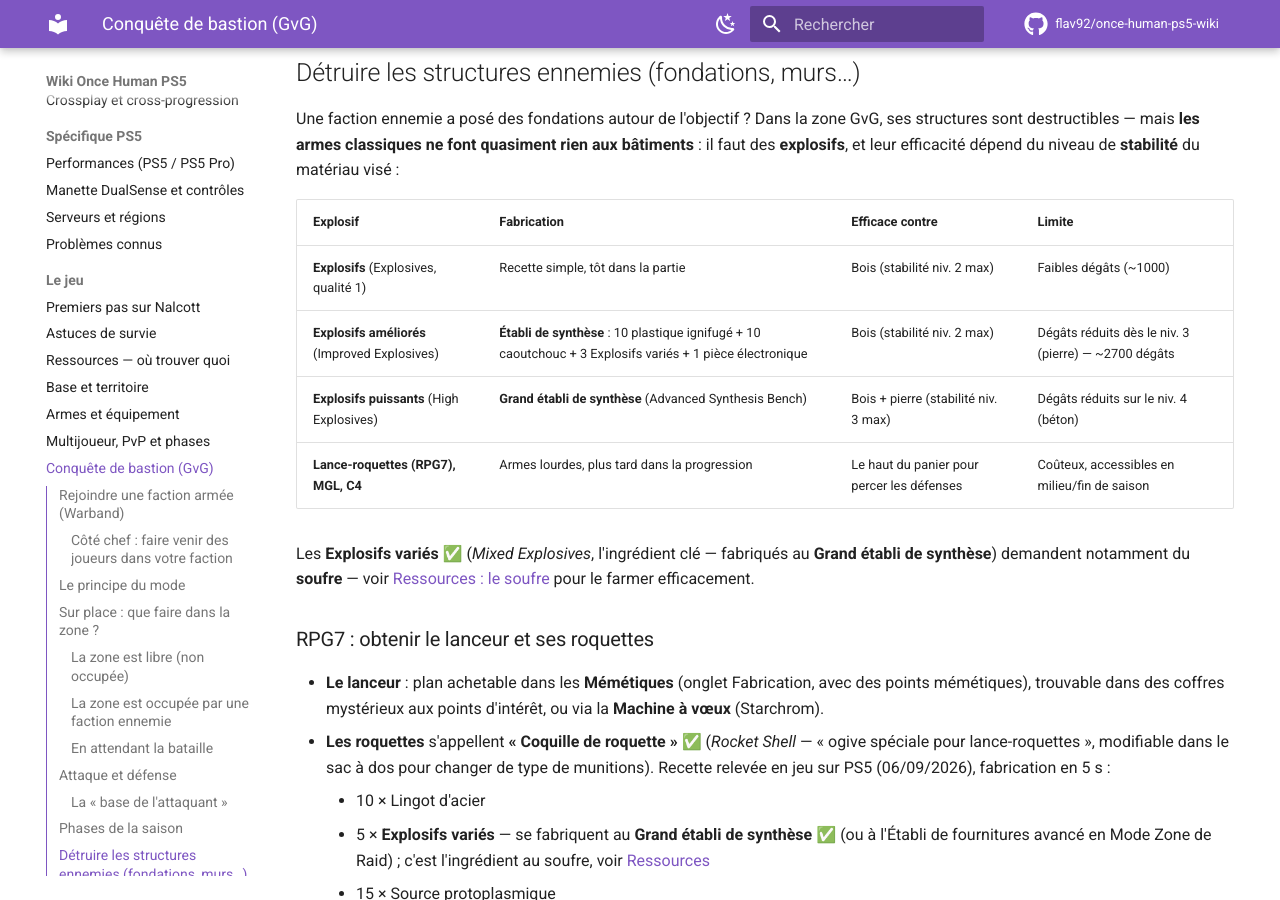
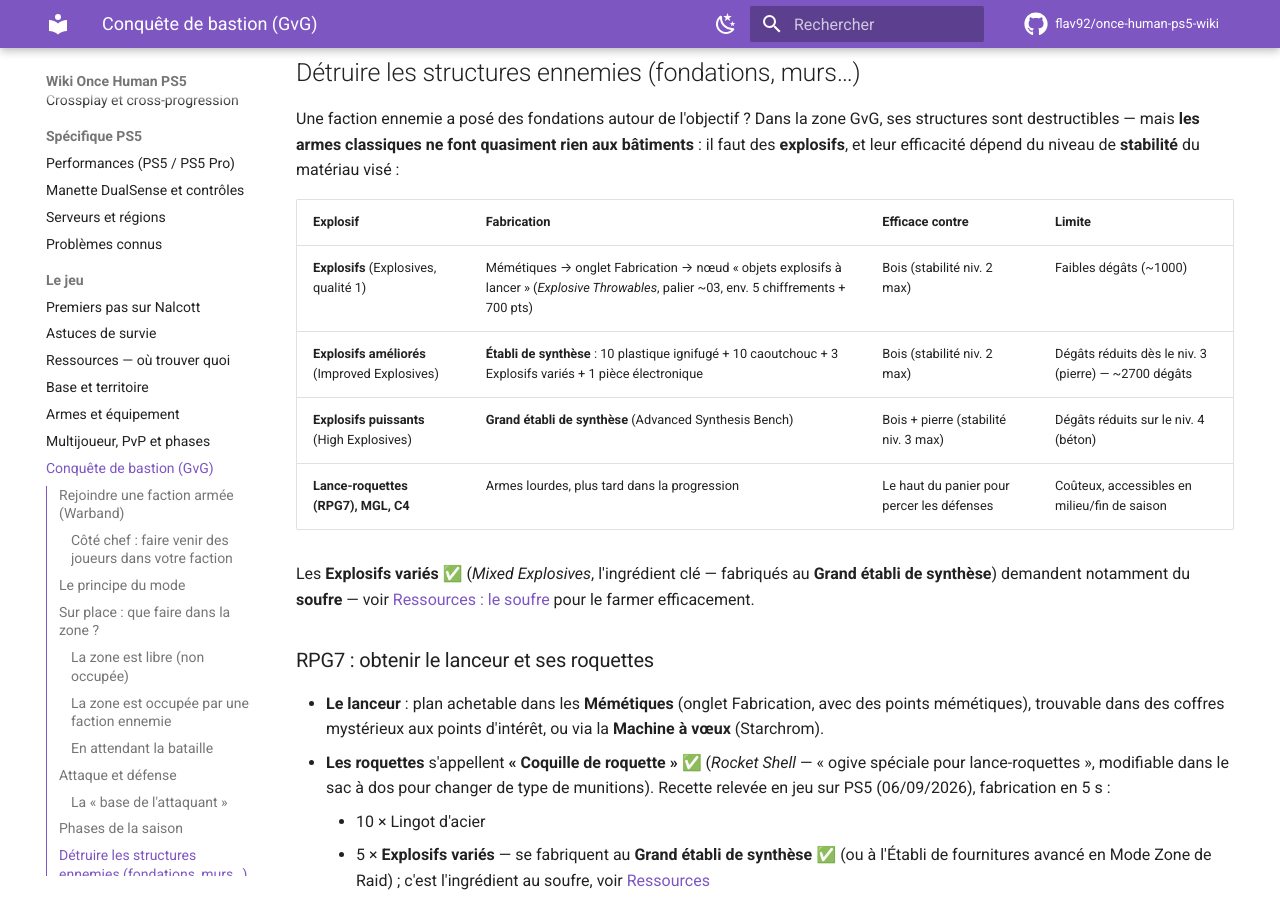
Before and after one commit to flav92/once-human-ps5-wiki, an MkDocs documentation site: the page built from docs/jeu/conquete-bastion.md, in a window 1280 px wide and 900 px high, scrolled down 2625 px. Built offline with MkDocs 1.6.1 and Material for MkDocs 9.7.7, drawn with Linux system fonts in a browser that asks for light colours; comment, search, counter and statistics services are not loaded.

Commit message:
Déblocage des explosifs de base : nœud Explosive Throwables des Mémétiques
Co-Authored-By: Claude Fable 5 <noreply@anthropic.com>
Claude-Session: https://claude.ai/code/session_01TCxfqbazixhXZqmCd3gYVk

```diff
--- a/docs/jeu/conquete-bastion.md
+++ b/docs/jeu/conquete-bastion.md
@@ -74,7 +74,7 @@ Une faction ennemie a posé des fondations autour de l'objectif ? Dans la zone G
 
 | Explosif | Fabrication | Efficace contre | Limite |
 |---|---|---|---|
-| **Explosifs** (Explosives, qualité 1) | Recette simple, tôt dans la partie | Bois (stabilité niv. 2 max) | Faibles dégâts (~1000) |
+| **Explosifs** (Explosives, qualité 1) | Mémétiques → onglet Fabrication → nœud « objets explosifs à lancer » (*Explosive Throwables*, palier ~03, env. 5 chiffrements + 700 pts) | Bois (stabilité niv. 2 max) | Faibles dégâts (~1000) |
 | **Explosifs améliorés** (Improved Explosives) | **Établi de synthèse** : 10 plastique ignifugé + 10 caoutchouc + 3 Explosifs variés + 1 pièce électronique | Bois (stabilité niv. 2 max) | Dégâts réduits dès le niv. 3 (pierre) — ~2700 dégâts |
 | **Explosifs puissants** (High Explosives) | **Grand établi de synthèse** (Advanced Synthesis Bench) | Bois + pierre (stabilité niv. 3 max) | Dégâts réduits sur le niv. 4 (béton) |
 | **Lance-roquettes (RPG7), MGL, C4** | Armes lourdes, plus tard dans la progression | Le haut du panier pour percer les défenses | Coûteux, accessibles en milieu/fin de saison |
```
